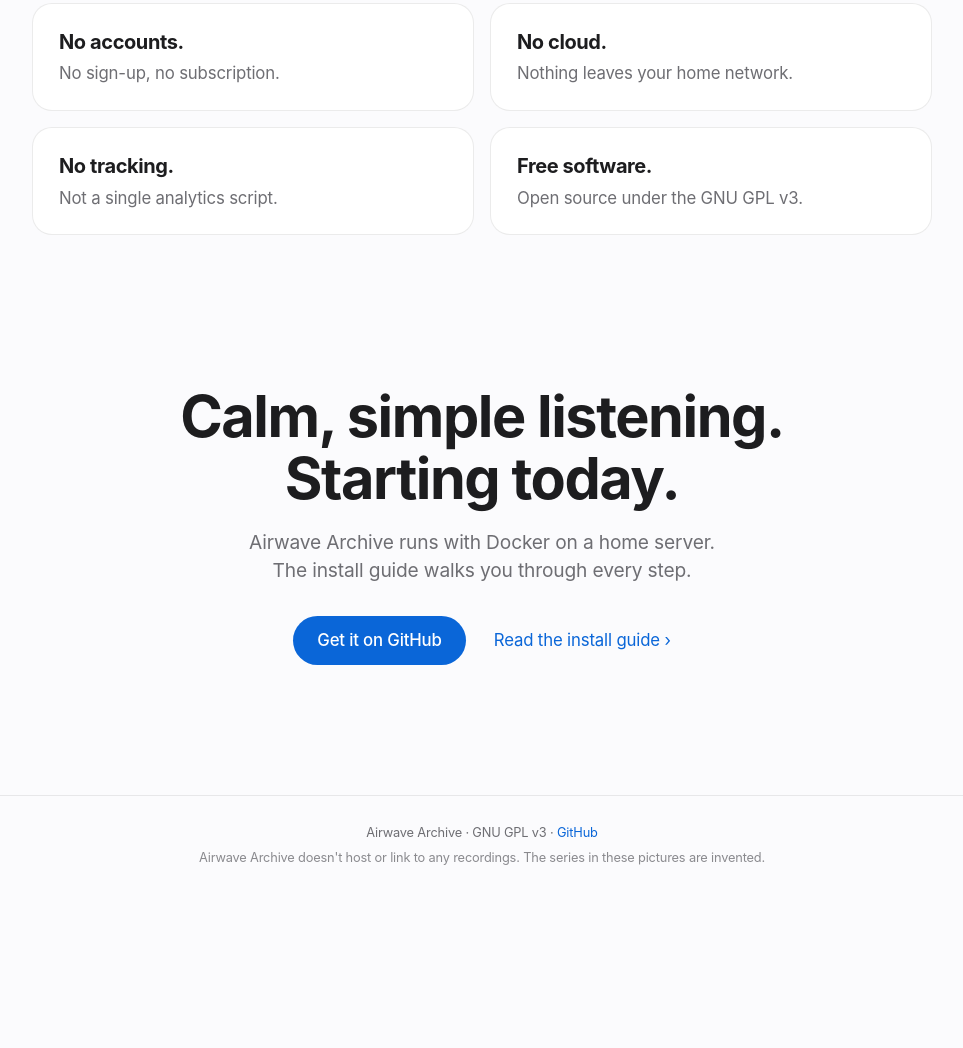
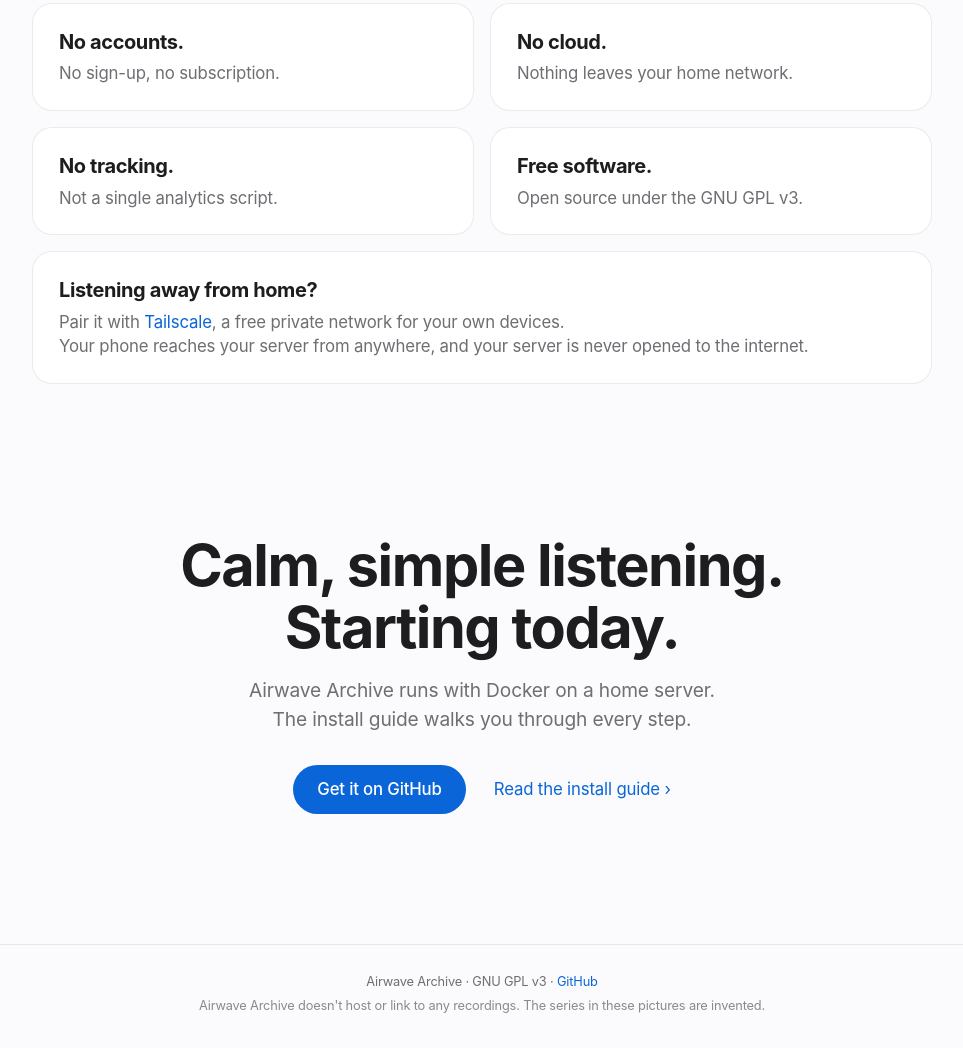
Before and after one commit to cainram/airwave-archive-website, a plain HTML site: page index.html in a window 1280 px wide. Shown: the part 6425-7473 px from the top of the page, without its empty margins (158-1121 px from the left). Before the commit the page ends 7332 px from the top, so only its background shows below. Drawn offline with Linux system fonts and the light colour scheme.

Commit message:
Yours: a full-width card about listening away from home with Tailscale
Co-Authored-By: Claude Opus 5.5 <noreply@anthropic.com>

```diff
--- a/index.html
+++ b/index.html
@@ -209,6 +209,9 @@
       <li><strong>No cloud.</strong> Nothing leaves your home network.</li>
       <li><strong>No tracking.</strong> Not a single analytics script.</li>
       <li><strong>Free software.</strong> Open source under the GNU GPL v3.</li>
+      <li class="promise-wide"><strong>Listening away from home?</strong> Pair it with
+        <a href="https://tailscale.com/">Tailscale</a>, a free private network for your own devices.<br>Your
+        phone reaches your server from anywhere, and your server is never opened to the internet.</li>
     </ul>
   </section>
 
--- a/style.css
+++ b/style.css
@@ -169,6 +169,7 @@ h1, h2, h3 { margin: 0; letter-spacing: -0.025em; }
 }
 .promises strong { display: block; color: var(--text); font-size: 1.25rem; margin-bottom: 4px; letter-spacing: -0.02em; }
 @media (max-width: 560px) { .promises { grid-template-columns: 1fr; } }
+.promises .promise-wide { grid-column: 1 / -1; }
 
 /* The closing call. */
 .cta { text-align: center; padding: 40px 22px 130px; max-width: 900px; margin: 0 auto; }
```
